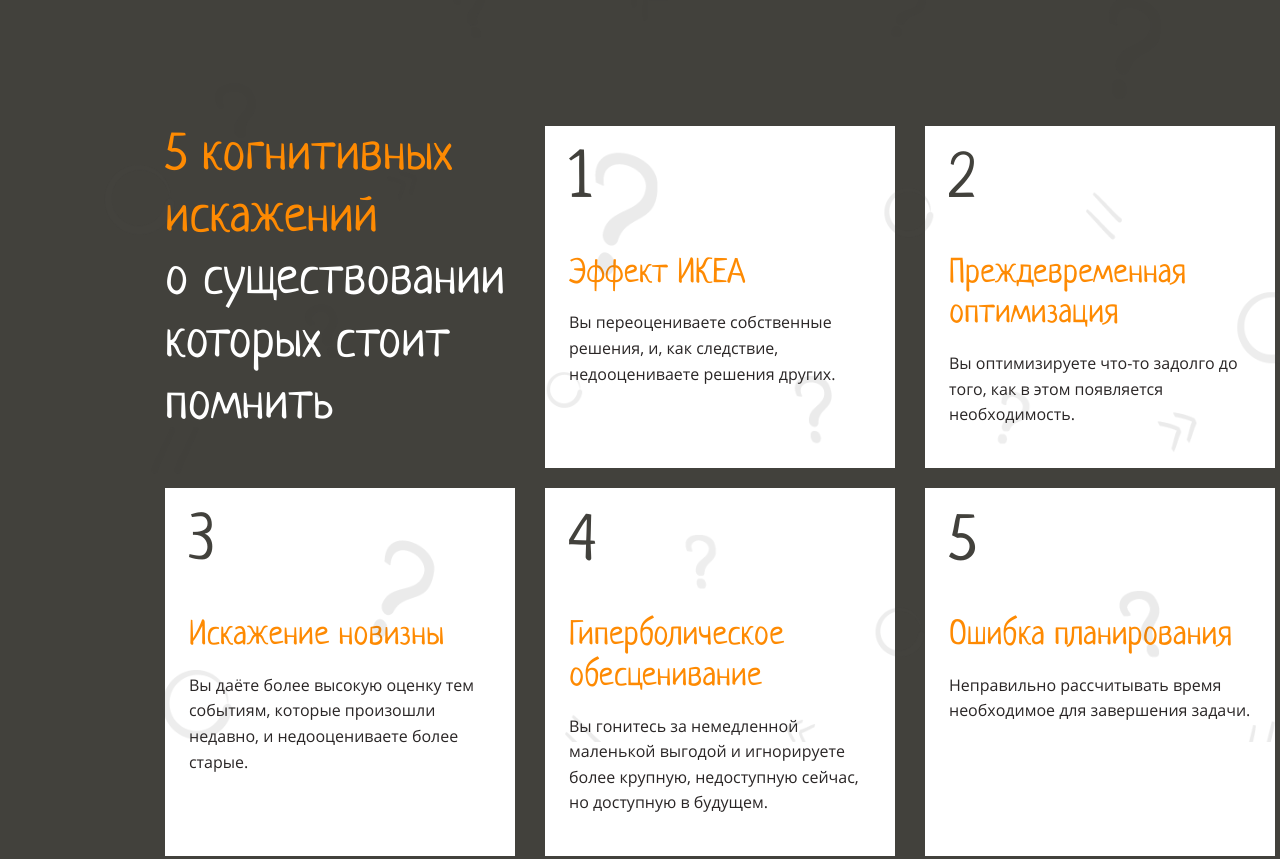
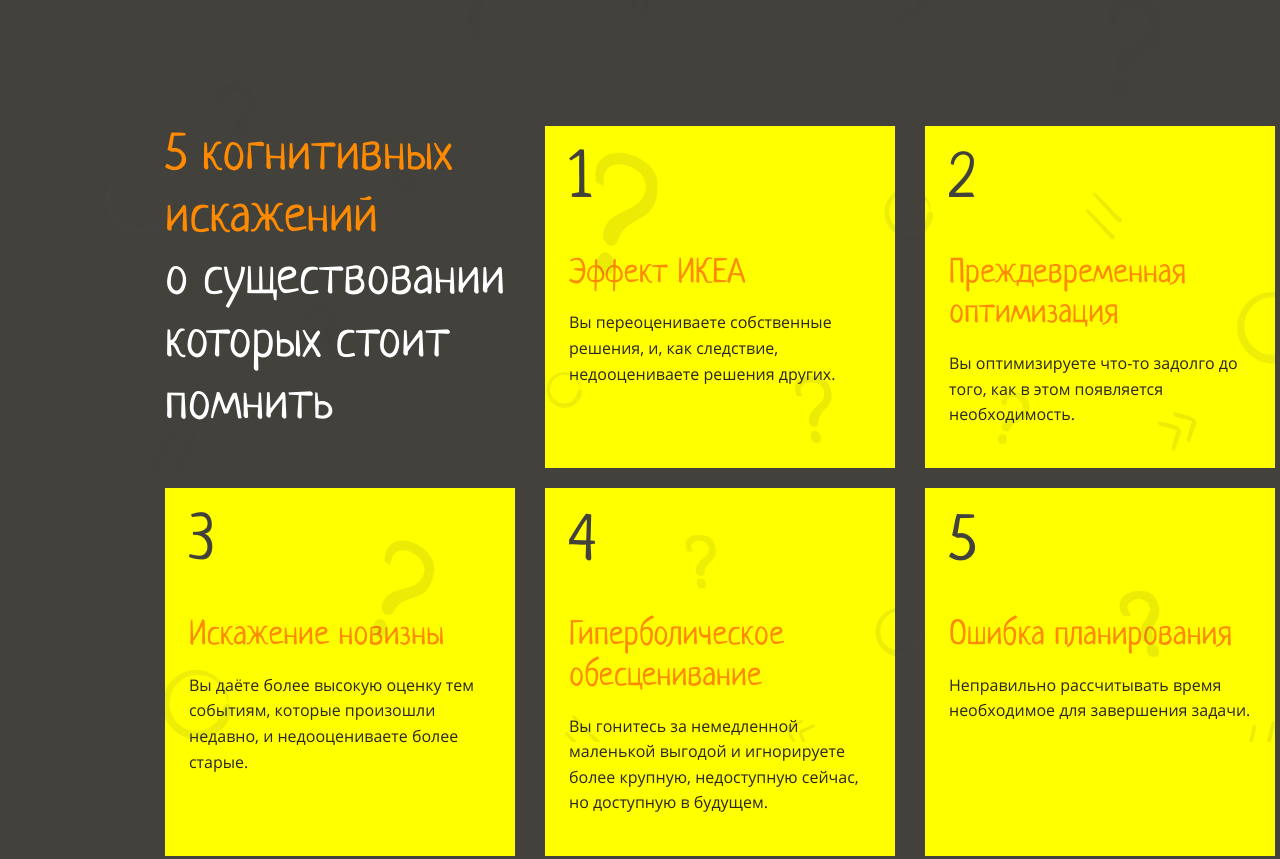
Before and after one commit to SerhiiShyshkin/layout-designer-project-lvl1, a website: page src/index.html in a window 1280 px wide. Shown: the part 1800-2659 px from the top of the page. Drawn offline with Linux system fonts and the light colour scheme; grey boxes are pictures that could not be loaded.

Commit message:
Fix navigation7

```diff
--- a/src/styles/style.css
+++ b/src/styles/style.css
@@ -268,7 +268,7 @@ h3 {
 
   text-decoration: none;
 
-  background: var(--white-color);
+  background: yellow;
 }
 
 .card h3 {
```
